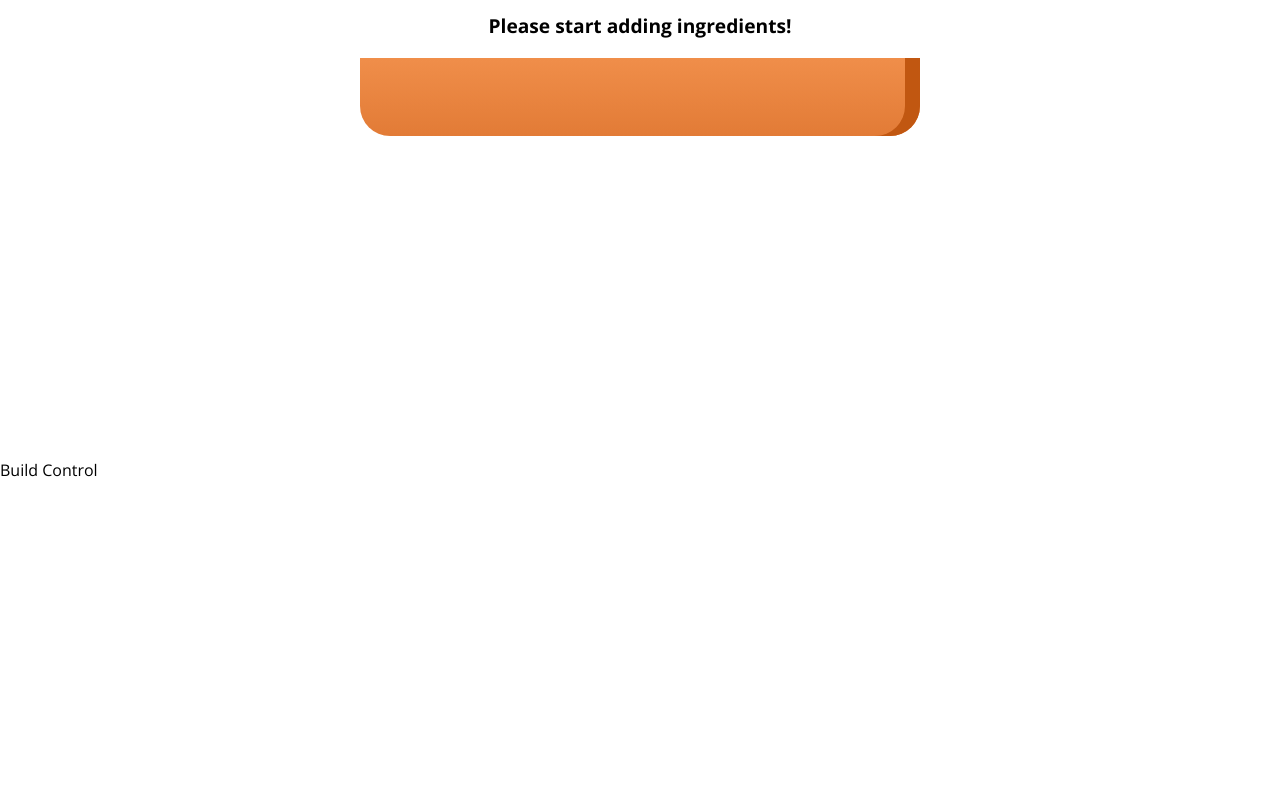
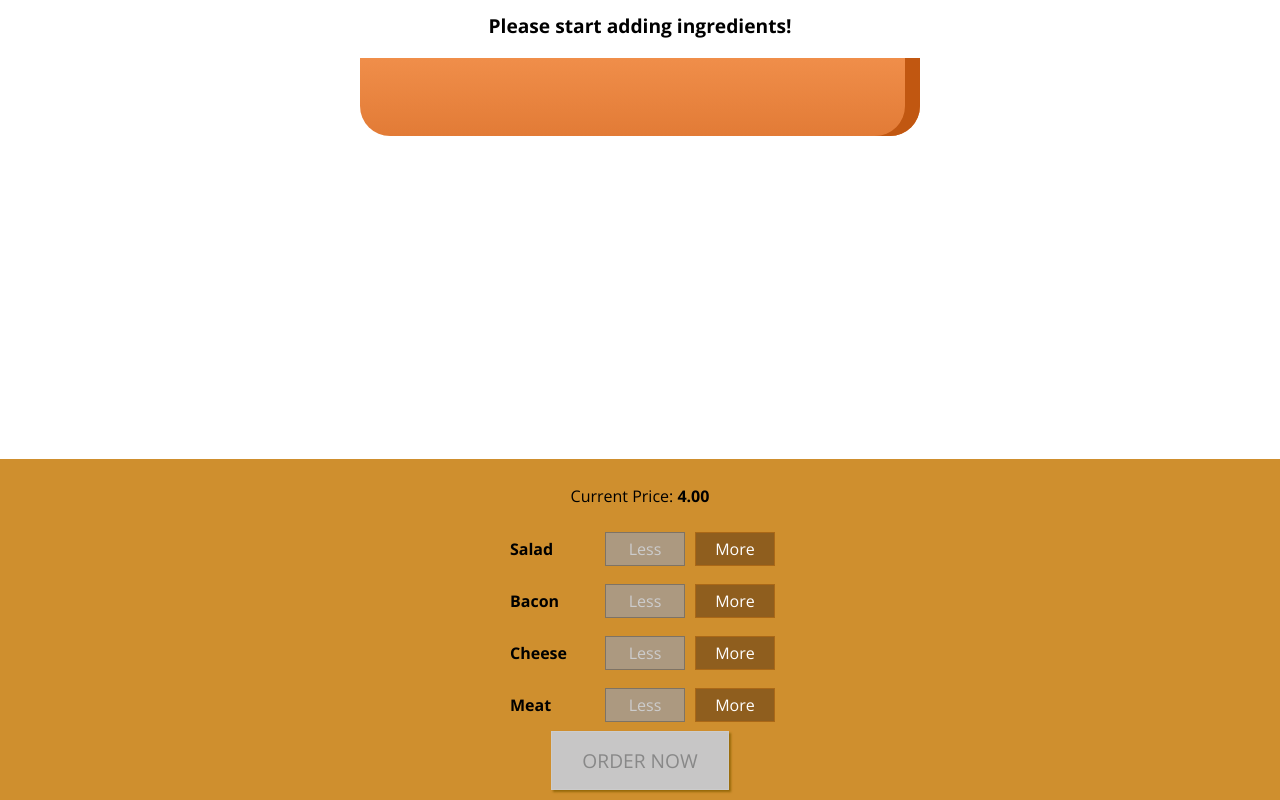
Before and after one commit to romiki44/max-react-burger, a React (Create React App) app: page / in a window 1280 px wide. Shown: the part 179-979 px from the top of the page. Before the commit the page ends 800 px from the top, so only its background shows below. Built offline with nearby package versions, Linux system fonts and the light colour scheme.

Commit message:
adding order button

```diff
--- /dev/null
+++ b/src/components/Burger/BuildControls/BuildControl/BuildControl.js
@@ -0,0 +1,24 @@
+import React from 'react';
+
+import classes from './BuildControl.module.css';
+
+const BuildControl = props => {
+  return (
+    <div className={classes.BuildControl}>
+      <div className={classes.Label}>{props.label}</div>
+      <button
+        className={classes.Less}
+        onClick={props.removed}
+        disabled={props.disabled}>
+        Less
+      </button>
+      <button
+        className={classes.More}
+        onClick={props.added}>
+        More
+      </button>
+    </div>
+  )
+};
+
+export default BuildControl;
--- /dev/null
+++ b/src/components/Burger/BuildControls/BuildControl/BuildControl.module.css
@@ -0,0 +1,56 @@
+.BuildControl {
+  display: flex;
+  justify-content: space-between;
+  align-items: center;
+  margin: 5px 0;
+}
+
+.BuildControl button {
+  display: block;
+  font: inherit;
+  padding: 5px;
+  margin: 0 5px;
+  width: 80px;
+  border: 1px solid #AA6817;
+  cursor: pointer;
+  outline: none;
+}
+
+.BuildControl button:disabled {
+  background-color: #AC9980;
+  border: 1px solid #7E7365;
+  color: #ccc;
+  cursor: default;
+}
+
+.BuildControl button:hover:disabled {
+  background-color: #AC9980;
+  color: #ccc;
+  cursor: not-allowed;
+}
+
+.Label {
+  padding: 10px;
+  font-weight: bold;
+  width: 80px;
+}
+
+.BuildControl .Less {
+  background-color: #D39952;
+  color: white;
+}
+
+.BuildControl .More {
+  background-color: #8F5E1E;
+  color: white;
+}
+
+.BuildControl .Less:hover, .BuildControl .Less:active {
+  background-color: #DAA972;
+  color: white;
+}
+
+.BuildControl .More:hover,.BuildControl .More:active {
+  background-color: #99703F;
+  color: white;
+}
--- /dev/null
+++ b/src/components/Burger/BuildControls/BuildControls.js
@@ -0,0 +1,34 @@
+import React from 'react';
+import BuildControl from './BuildControl/BuildControl';
+
+import classes from './BuildControls.module.css';
+
+const controls=[
+  {label: 'Salad', type: 'salad'},
+  {label: 'Bacon', type: 'bacon'},
+  {label: 'Cheese', type: 'cheese'},
+  {label: 'Meat', type: 'meat'},
+];
+
+const BuildControls = (props) => {
+  	return (
+      <div className={classes.BuildControls}>
+        <p>Current Price: <strong>{props.price.toFixed(2)}</strong></p>
+        {controls.map(ctrl=>{
+          return <BuildControl
+            key={ctrl.label}
+            label={ctrl.label}
+            added={()=>props.ingredientAdded(ctrl.type)}
+            removed={()=>props.ingredientRemoved(ctrl.type)}
+            disabled={props.disabled[ctrl.type]}/>
+        })}
+        <button
+          className={classes.OrderButton}
+          disabled={!props.purchsable}>
+          ORDER NOW
+        </button>
+      </div>
+    )
+};
+
+export default BuildControls;
--- /dev/null
+++ b/src/components/Burger/BuildControls/BuildControls.module.css
@@ -0,0 +1,51 @@
+.BuildControls {
+  width: 100%;
+  background-color: #cf8f2e;
+  display: flex;
+  flex-flow: column;
+  align-items: center;
+  box-shadow: 0 2px 1px #ccc;
+  margin: auto;
+  padding: 10px 0;
+}
+
+.OrderButton {
+  background-color: #DAD735;
+  outline: none;
+  cursor: pointer;
+  border: 1px solid #966909;
+  color: #966909;
+  font-family: inherit;
+  font-size: 1.2em;
+  padding: 15px 30px;
+  box-shadow: 2px 2px 2px #966909;
+}
+
+.OrderButton:hover, .OrderButton:active {
+  background-color: #A0DB41;
+  border: 1px solid #966909;
+  color: #966909;
+}
+
+.OrderButton:disabled {
+  background-color: #C7C6C6;
+  cursor: not-allowed;
+  border: 1px solid #ccc;
+  color: #888888;
+}
+
+.OrderButton:not(:disabled) {
+  animation: enable 0.3s linear;
+}
+
+@keyframes enable {
+  0% {
+      transform: scale(1);
+  }
+  60% {
+      transform: scale(1.1);
+  }
+  100% {
+      transform: scale(1);
+  }
+}
--- a/src/containers/BurgerBuilder/BurgerBuilder.js
+++ b/src/containers/BurgerBuilder/BurgerBuilder.js
@@ -1,23 +1,85 @@
 import React, {Component} from 'react';
 import Aux from '../../hoc/Auxiliary';
 import Burger from '../../components/Burger/Burger';
+import BuildControls from '../../components/Burger/BuildControls/BuildControls';
+
+const INGREDIENT_PRICES={
+  salad: 0.5,
+  cheese: 0.4,
+  meat: 1.3,
+  bacon: 0.7
+}
 
 class BurgerBuilder extends Component {
-
   state={
     ingredients :{
       salad: 0,
       bacon: 0,
       cheese: 0,
       meat: 0
-    }
+    },
+    totalPrice: 4,
+    purchsable: false
+  }
+
+  updatePurchaseState(ingredients) {
+    const sum=Object.keys(ingredients)
+      .map(igKey=>{
+        return ingredients[igKey]
+      })
+      .reduce((sum, el)=>{
+        return sum+el;
+      },0);
+      this.setState({purchsable: sum>0});
+  }
+
+  addIngredientHandler=(type)=>{
+    const oldCount=this.state.ingredients[type];
+    const updatedCount=oldCount+1;
+    const updatedIngredients={
+      ...this.state.ingredients
+    };
+    updatedIngredients[type]=updatedCount;
+    const priceAddition=INGREDIENT_PRICES[type];
+    const oldPrice=this.state.totalPrice;
+    const newPrice=oldPrice+priceAddition;
+    this.setState({totalPrice: newPrice, ingredients: updatedIngredients});
+    this.updatePurchaseState(updatedIngredients);
+  }
+
+  removeIngredientHandler=(type)=>{
+    const oldCount=this.state.ingredients[type];
+    if(oldCount<=0)
+      return;
+    const updatedCount=oldCount-1;
+    const updatedIngredients={
+      ...this.state.ingredients
+    };
+    updatedIngredients[type]=updatedCount;
+    const priceDeduction=INGREDIENT_PRICES[type];
+    const oldPrice=this.state.totalPrice;
+    const newPrice=oldPrice-priceDeduction;
+    this.setState({totalPrice: newPrice, ingredients: updatedIngredients});
+    this.updatePurchaseState(updatedIngredients);
   }
 
   render() {
+    const disabledInfo={
+      ...this.state.ingredients
+    }
+    for(let key in disabledInfo) {
+      disabledInfo[key]=disabledInfo[key]<=0
+    }
+
     return (
       <Aux>
         <Burger ingredients={this.state.ingredients}/>
-        <div>Build Control</div>
+        <BuildControls
+          ingredientAdded={this.addIngredientHandler}
+          ingredientRemoved={this.removeIngredientHandler}
+          disabled={disabledInfo}
+          purchsable={this.state.purchsable}
+          price={this.state.totalPrice}/>
       </Aux>
     );
   }
```
